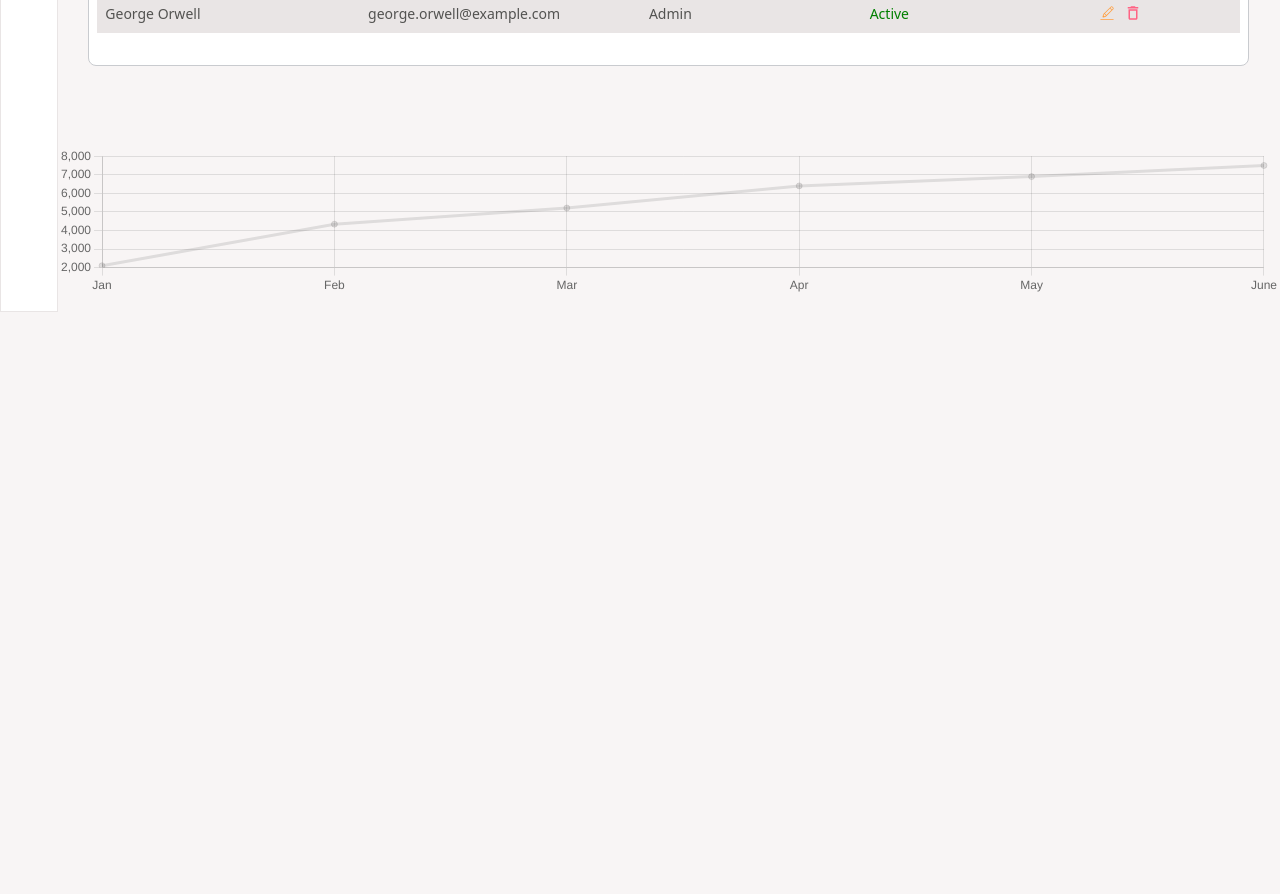
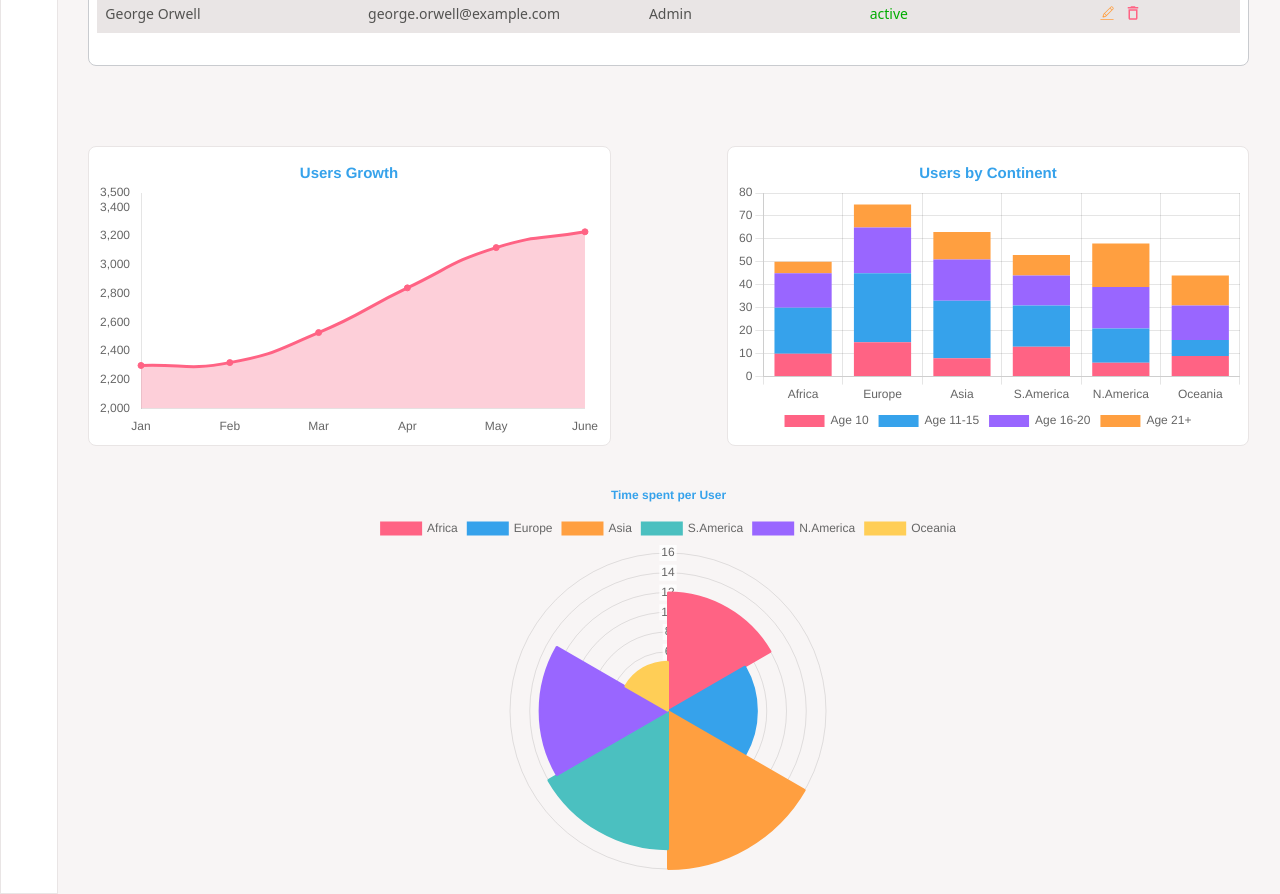
Before and after one commit to AdebestAA/admin-dashboard, a Next.js app: page /users in a window 1280 px wide. Shown: the part 600-1494 px from the top of the page. Before the commit the page ends 912 px from the top, so only its background shows below. Built offline with nearby package versions, Linux system fonts and the light colour scheme.

Commit message:
users done

```diff
--- a/src/app/globals.css
+++ b/src/app/globals.css
@@ -62,10 +62,12 @@
   --color-Dgray: #8b8b8b;
 }
 
-
+.co{
+  color: #00ac00;
+}
 
 .custom-style{
-  color: #313131;
+  color: #f86e8c54;
 }
 
 
--- a/src/app/layout.tsx
+++ b/src/app/layout.tsx
@@ -1,9 +1,13 @@
+
 import type { Metadata } from "next";
 import { Geist, Geist_Mono } from "next/font/google";
 import "./globals.css";
 import Header from "@/components/Header";
 import ClientProvider from "@/components/ClientProvider";
 import { SideBar } from "@/components/SideBar";
+
+
+
 
 const geistSans = Geist({
   variable: "--font-geist-sans",
@@ -46,8 +50,10 @@ export default function RootLayout({
           <div className="mdsm:hidden py-0">
           <Header/>
           <SideBar/>
+
         {children}
           </div>
+
       </body>
     </html>
         </ClientProvider>
--- a/src/app/users/page.tsx
+++ b/src/app/users/page.tsx
@@ -1,17 +1,27 @@
 
+// "use client"
+import AverageTimeSpent from '@/components/UsersComponents/AverageTimeSpent'
 import UsersGrowthChart from '@/components/UsersComponents/UserGrowthChart'
+import UsersHeatMap from '@/components/UsersComponents/UsersHeatMap'
 import UsersListComponent from '@/components/UsersComponents/UsersList'
 import UsersStatsComponent from '@/components/UsersComponents/UsersStats'
+import dynamic from 'next/dynamic'
 import React from 'react'
 
+// const ChangeTheme = dynamic(() => import('@/components/ChangeTheme'), { ssr: false });
 const page = () => {
   return (
     <div className='mx-auto'>
 <UsersStatsComponent/>
 <UsersListComponent/>
-<div>
+<div className='mx-auto w-[95%] flex flex-wrap mdsm:justify-between'>
   <UsersGrowthChart/>
+  <UsersHeatMap/>
 </div>
+<AverageTimeSpent/>
+
+{/*  */}
+{/* <ChangeTheme/> */}
     </div>
   )
 }
--- a/src/components/ChangeTheme.tsx
+++ b/src/components/ChangeTheme.tsx
@@ -43,7 +43,7 @@ if (!theme) {
     {theme === "light" ? <MdOutlineDarkMode className='text-Dtext text-text' size={22} /> : <CiLight size={22} className='text-Dtext text-white' />}
 </button>
 {/* Mobile */}
-<button className='text-Dtext mdsm:hidden inline rounded-lg fixed left-[80%] top-[90%] bg-white dark:bg-Dwhite z-10 p-2 border-[gray] dar:border-Dborder border-[1px] cursor-pointer' onClick={()=> setTheme(theme === "light" ? "dark" : "light")}>
+<button className='text-Dtext mdsm:hidden inline rounded-lg fixed left-[85%] top-[93%] bg-white dark:bg-Dwhite z-50 p-2 border-[gray] dar:border-Dborder border-[1px] cursor-pointer' onClick={()=> setTheme(theme === "light" ? "dark" : "light")}>
     {theme === "light" ? <MdOutlineDarkMode className='text-Dtext text-text' size={22} /> : <CiLight size={22} className='text-Dtext text-text' />}
 </button>
 </>
--- /dev/null
+++ b/src/components/UsersComponents/AverageTimeSpent.tsx
@@ -0,0 +1,83 @@
+"use client"
+import { PolarArea } from "react-chartjs-2";
+import { useEffect, useRef } from "react";
+import gsap from "gsap";
+import {
+  Chart as ChartJS,
+  RadialLinearScale,
+  ArcElement,
+  Tooltip,
+  Legend,
+  Title
+} from "chart.js";
+
+
+
+ChartJS.register(RadialLinearScale, ArcElement, Tooltip, Legend, Title);
+
+const AverageTimeSpent = () => {
+  const chartRef = useRef<HTMLDivElement | null >(null);
+
+  useEffect(() => {
+    if (chartRef.current) {
+      gsap.fromTo(
+        chartRef.current,
+        { opacity: 0, scale: 0.5 },
+        { opacity: 1, scale: 1, duration: 1.2, ease: "power3.out" }
+      );
+    }
+  }, []);
+
+  const data = {
+    labels: ["Africa", "Europe", "Asia","S.America", "N.America","Oceania"],
+    datasets: [
+      {
+        label: "Average Hours Spent Daily",
+        data: [12, 9, 16, 14, 13, 5],
+        backgroundColor: [
+            "#FF6384",
+            "#36A2EB",
+            "#FF9F40",
+            "#4BC0C0",
+            "#9966FF",
+            "#FFCE56",
+        ],
+        borderColor: [
+            "#FF6384",
+            "#36A2EB",
+            "#FF9F40",
+            "#4BC0C0",
+            "#9966FF",
+            "#FFCE56",
+        ],
+        borderWidth: 2,
+      },
+    ],
+  };
+
+  const options = {
+    responsive: true,
+    maintainAspectRatio: false,
+    plugins: {
+      legend: { position: "top" },
+      title:{
+display:true,
+text:"Time spent per User",
+color:"#36A2EB"
+      }
+    },
+    scales: {
+      r: { beginAtZero: true },
+    },
+  };
+
+  return (
+    <div className="mx-auto w-[95%] h-[400px] flex justify-center items-center my-4">
+      <div ref={chartRef} className="w-full h-full">
+        <PolarArea data={data} options={options as any} />
+      </div>
+    </div>
+  );
+};
+
+export default AverageTimeSpent;
--- a/src/components/UsersComponents/UserGrowthChart.tsx
+++ b/src/components/UsersComponents/UserGrowthChart.tsx
@@ -30,7 +30,12 @@ labels:["Jan","Feb","Mar","Apr","May","June"],
 datasets:[
     {
             label:"User grwoth",
-            data:[2100,4340,5210,6400,6900,7500],
+            data:[2300,2320,2529,2840,3120,3230],
+            borderColor:"#FF6384",
+            pointBackgroundColor:"#FF6384",
+            backgroundColor:"#f86e8c54",
+            tension:0.5,
+            fill:true
 
     }
 ]
@@ -42,13 +47,20 @@ const options ={
     // scales
     scales:{
         x:{
-text:"grwoth",
+text:"growth",
+grid:{
+    display:false
+}
+
         },
         y:{
             min:2000,
-            max:8000,
+            max:3500,
             font:{
 
+            },
+            grid:{
+            display:false
             },
             title:{
 text:"side",
@@ -61,11 +73,20 @@ text:"side",
     plugins:{
         legend:{
             display:false
+        },
+        title:{
+            text:"Users Growth",
+            position:"top",
+            display:true,
+            font:{
+size:15,
+},
+color:"#36A2EB"
         }
     }
 }
   return (
-    <div className='py-4'>
+    <div className='mdsm:max-h-[400px] h-[300px] bg-white dark:bg-Dwhite w-full   border-[1px] rounded-lg border-border p-2 my-4 w-full lg:w-[45%] md:w-[48%] '>
         <Line data={data as any} options={options as any}/>
     </div>
   )
--- /dev/null
+++ b/src/components/UsersComponents/UsersHeatMap.tsx
@@ -0,0 +1,73 @@
+"use client"
+import {
+    Chart as ChartJS,
+    BarElement,
+    CategoryScale,
+    LinearScale,
+    Tooltip,
+    Legend,
+    Title
+  } from "chart.js";
+  import { Bar } from "react-chartjs-2";
+
+  ChartJS.register(BarElement, CategoryScale, LinearScale, Tooltip, Legend,Title);
+
+
+
+  const UsersHeatMap = () => {
+    const data = {
+
+        labels: ["Africa", "Europe", "Asia","S.America", "N.America","Oceania"],
+
+        datasets: [
+          {
+            label: "Age 10",
+            data: [10, 15, 8,13,6,9],
+            backgroundColor: "#FF6384",
+          },
+          {
+            label: "Age 11-15",
+            data: [20, 30, 25,18,15,7,],
+            backgroundColor: "#36A2EB",
+          },
+          {
+            label: "Age 16-20",
+            data: [15, 20, 18,13,18,15],
+            backgroundColor: "#9966FF",
+          },
+          {
+            label: "Age 21+",
+            data: [5, 10, 12,9,19,13],
+            backgroundColor: "#FF9F40",
+          },
+        ],
+      };
+
+      const options = {
+        responsive: true,
+        maintainAspectRatio: false,
+        scales: {
+          x: { stacked: true },
+          y: { stacked: true, beginAtZero: true },
+        },
+        plugins: {
+          legend: { position: "bottom" },
+          title:{
+            display:true,
+            text:"Users by Continent",
+            position:"top",
+          font:{
+            size:15
+          },
+          color:"#36A2EB"
+        }
+        },
+      };
+    return (
+      <div className="mdsm:max-h-[400px] h-[300px] bg-white dark:bg-Dwhite w-full   border-[1px] rounded-lg border-border p-2 my-4 w-full lg:w-[45%] md:w-[48%] ">
+        <Bar data={data} options={options as any} />
+      </div>
+    );
+  };
+
+  export default UsersHeatMap
--- a/src/components/UsersComponents/UsersList.tsx
+++ b/src/components/UsersComponents/UsersList.tsx
@@ -84,7 +84,7 @@ const UsersListComponent = () => {
         <span className='min-w-[200px] py-2 pl-2'>{item.name}</span>
         <span className='min-w-[210px] py-2  '>{item.email}</span>
         <span className='min-w-[150px] py-2 '>{item.role}</span>
-        <span className={`min-w-[150px] py-2 ${item.status === "Active" ? "text-[green]" : "text-[red]"}`}>{item.status}</span>
+        <span className={`min-w-[150px] py-2 ${item.status === "Active" ? "text-[#00ac00]" : "text-red"}`}>{item.status.toLocaleLowerCase()}</span>
         <div className='flex min-w-[150px] gap-x-2 py-2 pl-2'>
             <CiEdit className='text-orange cursor-pointer hover:opacity-60' size={18}/>
             <MdDeleteOutline className='text-red cursor-pointer hover:opacity-60' size={18}/>
--- a/src/components/UsersComponents/UsersStats.tsx
+++ b/src/components/UsersComponents/UsersStats.tsx
@@ -62,7 +62,7 @@ gsap.fromTo(cardRef.current,
           <section className="mdsm:text-[1rem]  text-[0.8rem] my-4 mx-auto w-[95%] flex flex-wrap justify-between gap-y-6 py-4 gap-x-2">
             {usersStats.map((item,index)=>{
               return (
-                <div key={index} className="border-border dark:border-Dborder border-[1px] rouned--lg bg-white dark:bg-Dwhite rounded-lg md:max-w-[20%] mdsm:min-w-[200px] w-full p-4 hover:shadow-border hover:shadow-2xl cursor-pointer transition-all"
+                <div key={index} className="border-border dark:border-Dborder border-[1px] rouned--lg bg-white dark:bg-Dwhite rounded-lg md:max-w-[20%] mdsm:min-w-[200px] w-full p-4 hover:shadow-border dark:hover:shadow-Dborder hover:shadow-2xl dark:hover:shadow-md dark:hover:shadow-lg cursor-pointer transition-all"
                 ref={(el) => {
                   cardRef.current[index] = el
                 }}
--- a/src/utils/Color.ts
+++ b/src/utils/Color.ts
@@ -5,5 +5,6 @@ export const colorCombo = [
     "#4BC0C0", // Teal
     "#9966FF", // Purple
     "#FFCE56", // Yellow
-    "#C9CBCF", // Gray
+    "#C9CBCF", // Gray,
+    "#00ac00",  //green
 ];
```
